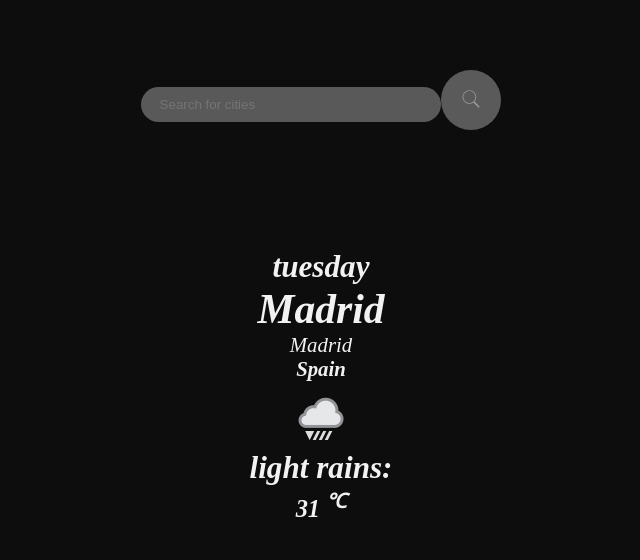
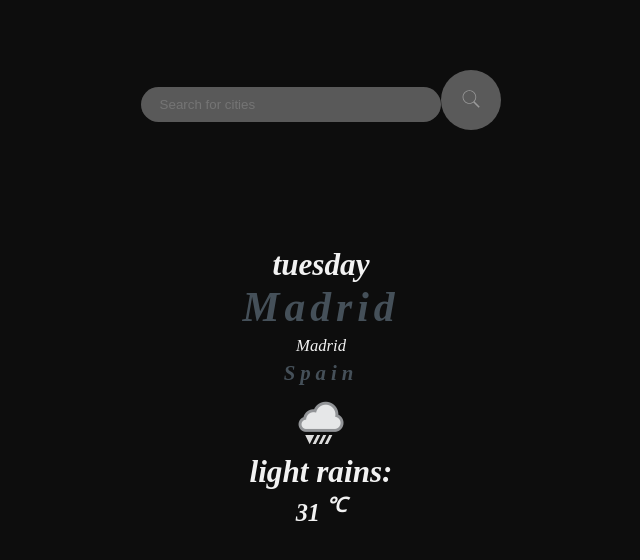
Before and after one commit to RyanMpenyana/Cod-Weather, a React (Vite) app: page / in a window 1280 px wide. Shown: the top 560 px of the page, without its empty margins (319-959 px from the left). Built offline with nearby package versions, Linux system fonts and the light colour scheme.

Commit message:
dark mode check

```diff
--- a/src/App.css
+++ b/src/App.css
@@ -1,17 +1,3 @@
-.card {
-  background: url(./assets/bg.jpg) center center no-repeat;
-  background-size: cover;
-  height: 100vh;
-  display: grid;
-  width: 100%;
-  font-family: "Great Vibes";
-  font-style: oblique;
-  font-weight: 400;
-  text-transform: capitalize;
-  justify-content: center;
-  color: rgba(0, 0, 0, 0.699);
-  padding: 20px;
-}
 #root {
   height: 100vh;
   width: 100%;
@@ -20,6 +6,7 @@
   color: #f2f2f2;
   background-size: cover;
   padding: 20px;
+  font-weight: 800;
   font-style: oblique;
 }
 .forecast_days {
@@ -44,6 +31,17 @@
 .current {
   text-align: center;
   font-size: 1.3em;
+}
+.current > h1,
+h4 {
+  color: #455059;
+  letter-spacing: 5px;
+}
+.current > p {
+  font-size: 0.8em;
+  font-weight: 400;
+  color: #f2f2f2;
+  padding: 5px;
 }
 .input {
   padding: 10px 1.5%;
@@ -126,6 +124,7 @@
     padding: 20px;
     background-color: #0d0d0d;
     color: #f2f2f2;
+    font-weight: 700;
   }
   .input_form {
     width: 100%;
@@ -143,7 +142,9 @@
     background-color: #f2f2f2;
     color: #010221;
   }
-  .current > h1 {
+  .current > h1,
+  h4 {
     margin: 0;
+    letter-spacing: 2px;
   }
 }
```
